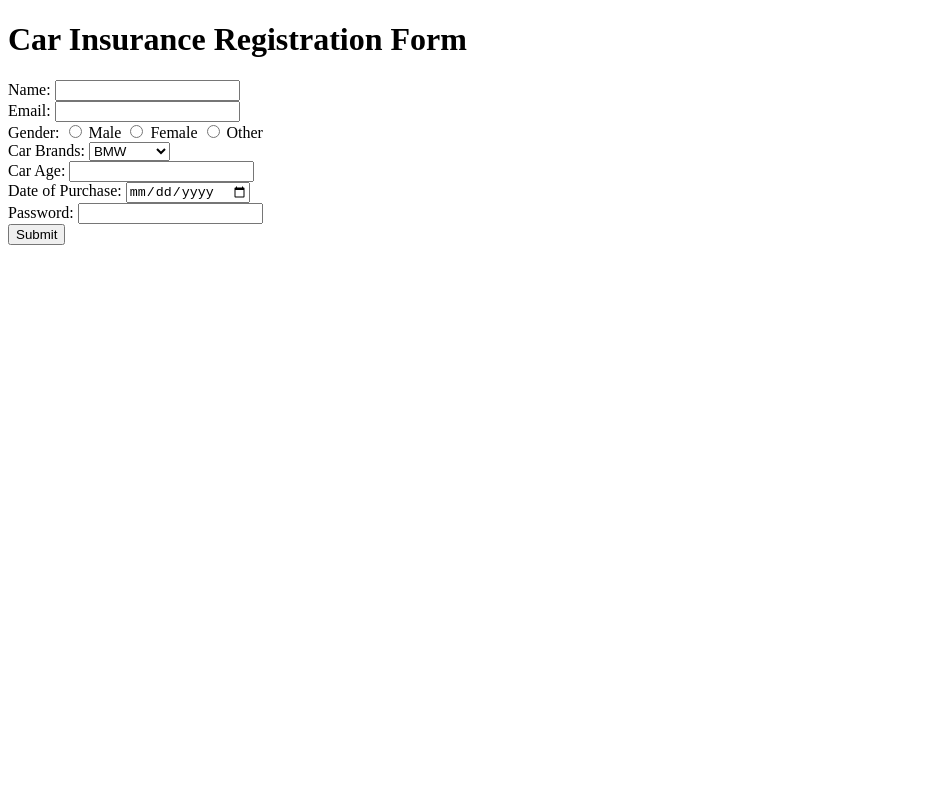
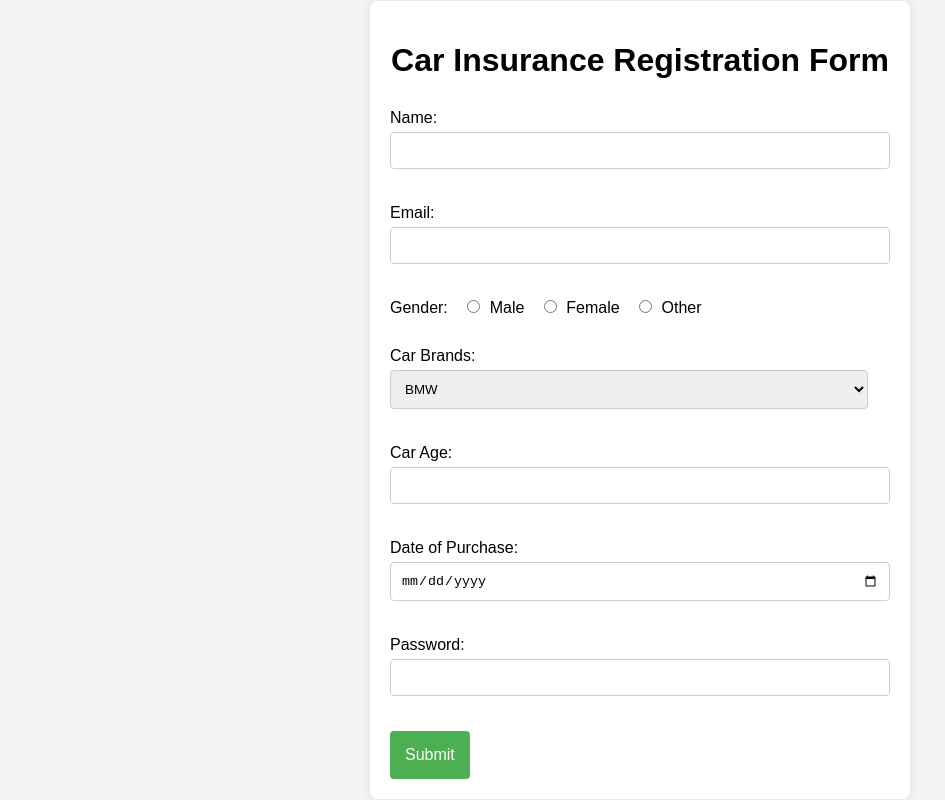
Before and after one commit to acciojob/car-insurance-form-Rohitsah6372, a website: page main.html in a window 1280 px wide. Shown: the whole page, without its empty margins (0-945 px from the left). Drawn offline with Linux system fonts and the light colour scheme.

Commit message:
created a submission

```diff
--- a/styles.css
+++ b/styles.css
@@ -1,2 +1,72 @@
+ body {
+            font-family: Arial, sans-serif;
+            background-color: #f4f4f4;
+            display: flex;
+            justify-content: center;
+            align-items: center;
+            height: 100vh;
+            margin: 0;
+        }
 
-/* Your CSS Code here. */
+        form {
+            background-color: #fff;
+            padding: 20px;
+            border-radius: 8px;
+            box-shadow: 0 0 10px rgba(0, 0, 0, 0.1);
+            width: 100%;
+            max-width: 500px;
+        }
+
+        h1 {
+            text-align: center;
+            margin-bottom: 20px;
+        }
+
+        label {
+            display: block;
+            margin: 10px 0 5px;
+        }
+
+        input[type="text"],
+        input[type="email"],
+        input[type="number"],
+        input[type="date"],
+        input[type="password"],
+        select {
+            width: calc(100% - 22px);
+            padding: 10px;
+            margin-bottom: 10px;
+            border: 1px solid #ccc;
+            border-radius: 4px;
+        }
+
+        input[type="radio"] {
+            margin-right: 5px;
+        }
+
+        .form-group {
+            margin-bottom: 15px;
+        }
+
+        .form-group label {
+            display: inline-block;
+            margin-right: 10px;
+        }
+
+        input[type="submit"] {
+            background-color: #4CAF50;
+            color: white;
+            border: none;
+            padding: 15px;
+            text-align: center;
+            text-decoration: none;
+            display: inline-block;
+            font-size: 16px;
+            margin-top: 10px;
+            cursor: pointer;
+            border-radius: 4px;
+        }
+
+        input[type="submit"]:hover {
+            background-color: #45a049;
+        }
```
